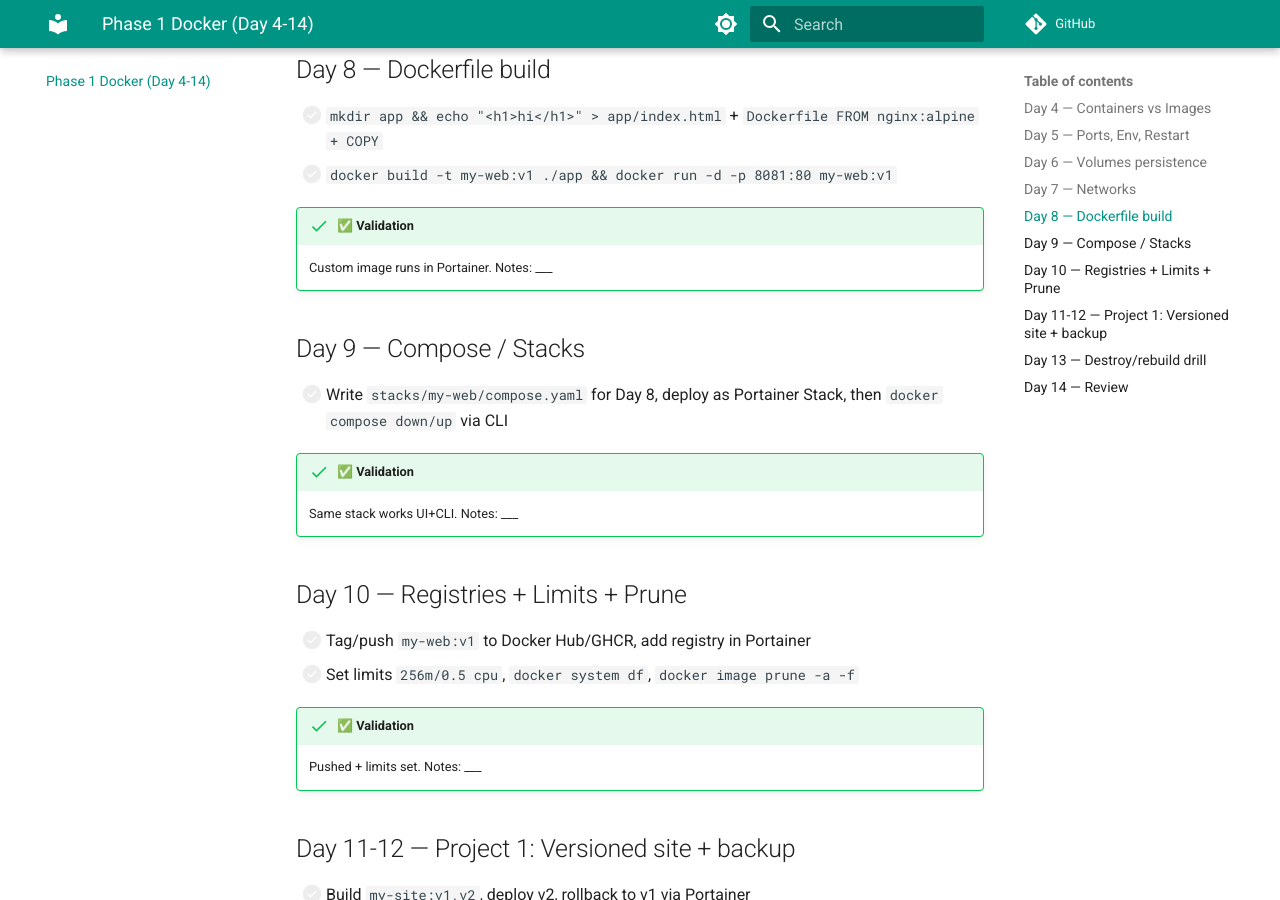
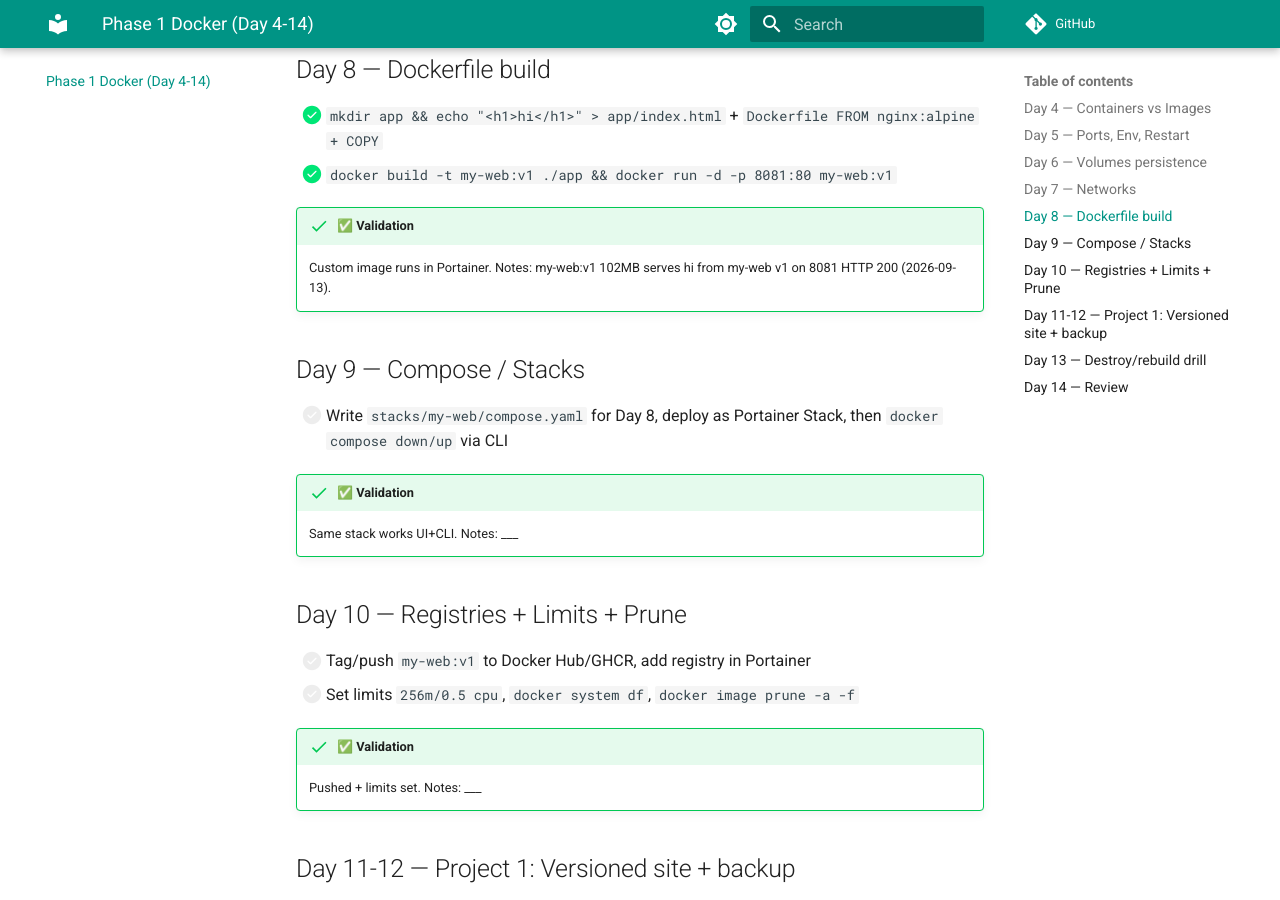
Before and after one commit to krazylearner/devops-stacks, an MkDocs documentation site: the page built from docs/phase-1-docker.md, in a window 1280 px wide and 900 px high, scrolled down 1384 px. Built offline with MkDocs 1.6.1 and Material for MkDocs 9.7.7, drawn with Linux system fonts in a browser that asks for light colours; comment, search, counter and statistics services are not loaded.

Commit message:
feat(phase1): add my-web v1 Dockerfile Day 8

```diff
--- a/docs/phase-1-docker.md
+++ b/docs/phase-1-docker.md
@@ -35,11 +35,11 @@
 
 ## Day 8 — Dockerfile build
 
-- [ ] `mkdir app && echo "<h1>hi</h1>" > app/index.html` + `Dockerfile FROM nginx:alpine + COPY`
-- [ ] `docker build -t my-web:v1 ./app && docker run -d -p 8081:80 my-web:v1`
+- [x] `mkdir app && echo "<h1>hi</h1>" > app/index.html` + `Dockerfile FROM nginx:alpine + COPY`
+- [x] `docker build -t my-web:v1 ./app && docker run -d -p 8081:80 my-web:v1`
 
 !!! success "✅ Validation"
-    Custom image runs in Portainer. Notes: ___
+    Custom image runs in Portainer. Notes: my-web:v1 102MB serves hi from my-web v1 on 8081 HTTP 200 (2026-09-13).
 
 ## Day 9 — Compose / Stacks
 
```
Also changed, not shown: 2 other files.
